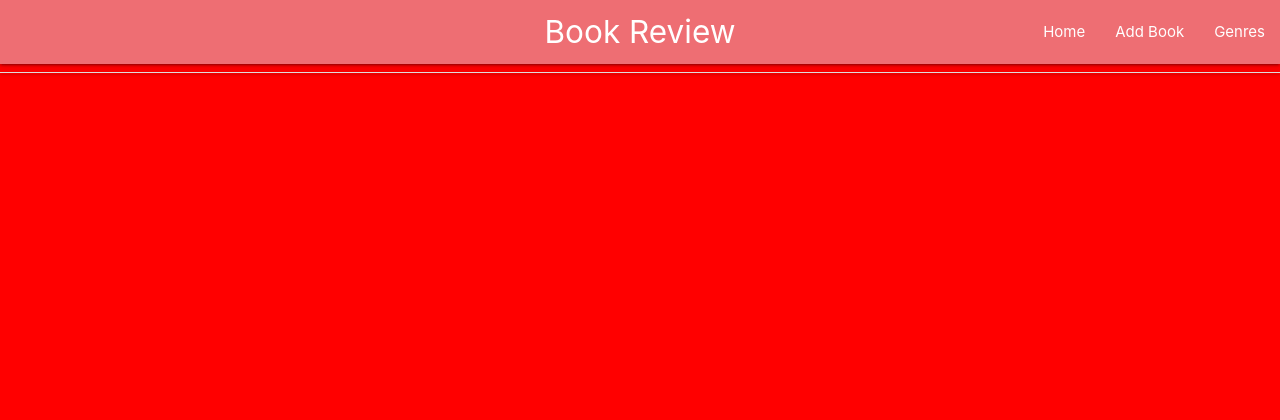
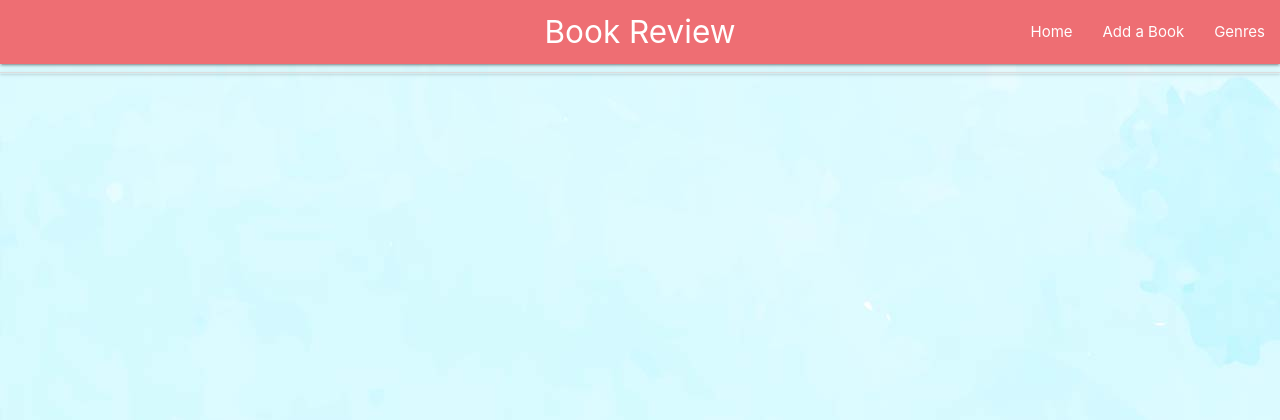
Before and after one commit to danfiliphoff/Milestone-3--Book-Review, a Flask app: page / in a window 1280 px wide. Shown: the top 420 px of the page. Run offline with Flask 2, Linux system fonts and the light colour scheme; data that the repository does not hold is empty; some libraries are stand-ins or nearby versions.

Commit message:
background image added

```diff
--- a/static/css/style.css
+++ b/static/css/style.css
@@ -1,7 +1,3 @@
 body{
-    background-color: red;
+    background-image: url("../pictures/background.jpg");
 }
-
-.genre-choice-width{
-    max-width: 210px !important;
-}
--- a/templates/base.html
+++ b/templates/base.html
@@ -14,14 +14,14 @@
                     <a href="#" data-target="mobile-demo" class="sidenav-trigger"><i class="material-icons">menu</i></a>
                     <ul class="right hide-on-med-and-down">
                         <li><a href="{{url_for('get_books')}}">Home</a></li>
-                        <li><a href="{{url_for('add_book')}}">Add Book</a></li>
+                        <li><a href="{{url_for('add_book')}}">Add a Book</a></li>
                         <li><a href="{{url_for('genres')}}">Genres</a></li>
                     </ul>
                 </div>
             </nav>
             <ul class="sidenav" id="mobile-demo">
                 <li><a href="{{url_for('get_books')}}">Home</a></li>
-                <li><a href="{{url_for('add_book')}}">Add Book</a></li>
+                <li><a href="{{url_for('add_book')}}">Add a Book</a></li>
                 <li><a href="{{url_for('genres')}}">Genres</a></li>
             </ul>
         </div>
```
Also changed, not shown: static/pictures/background.jpg (added).
